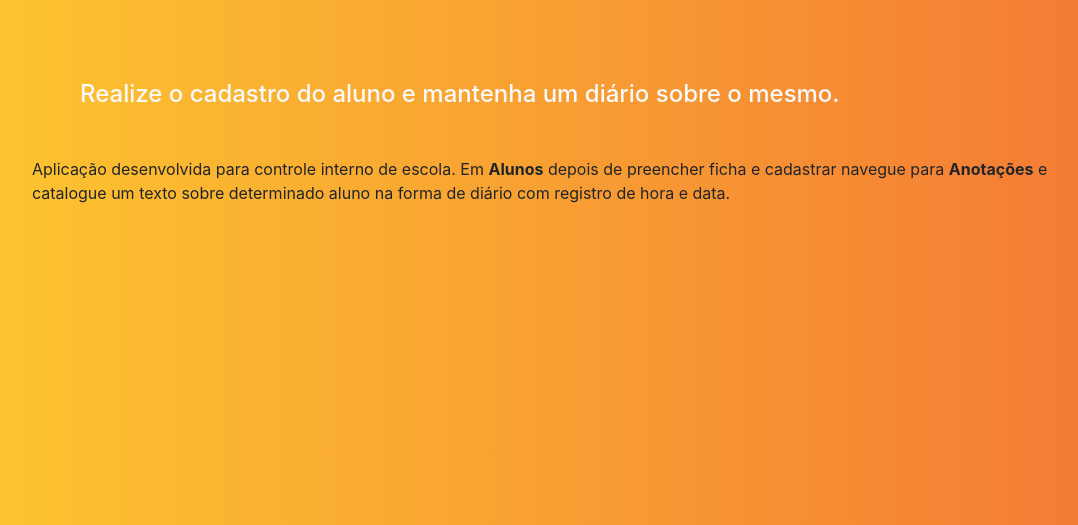
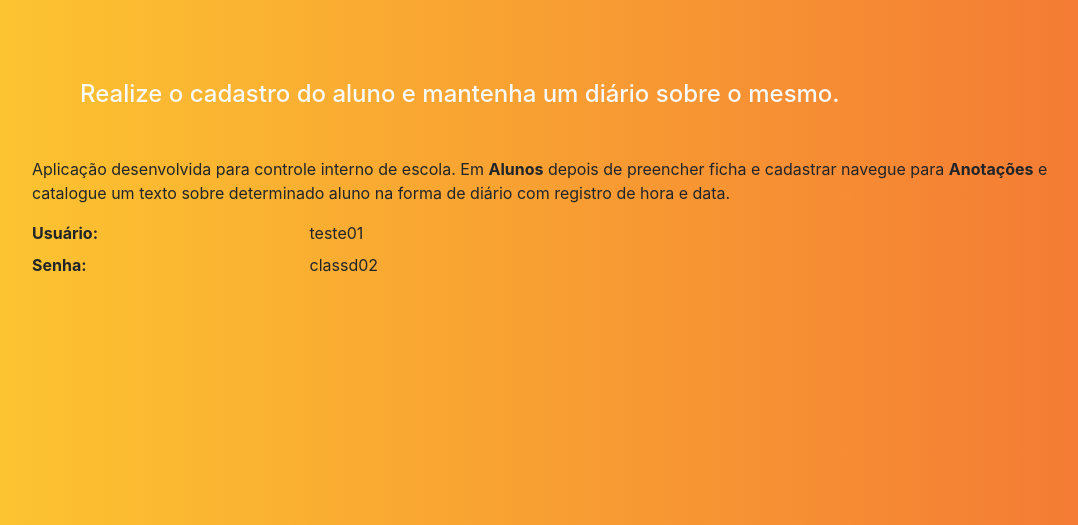
Before and after one commit to katana8819/diario_de_classe, a Django app: page / in a window 1280 px wide. Shown: the part 56-581 px from the top of the page, without its empty margins (68-1146 px from the left). Run offline with Django 3.2, Linux system fonts and the light colour scheme; some libraries are stand-ins or nearby versions.

Commit message:
update index.html

```diff
--- a/diaries/templates/diaries/index.html
+++ b/diaries/templates/diaries/index.html
@@ -6,8 +6,16 @@
     </h4>
 {% endblock header %}
 {% block content %}
-    <p>
-        Aplicação desenvolvida para controle interno de escola. Em <strong>Alunos</strong> depois de preencher ficha e cadastrar navegue para <strong>Anotações</strong> e catalogue um texto sobre determinado aluno na forma de diário com registro de hora e data.
+<p>
+    Aplicação desenvolvida para controle interno de escola. Em <strong>Alunos</strong> depois de preencher ficha e cadastrar navegue para <strong>Anotações</strong> e catalogue um texto sobre determinado aluno na forma de diário com registro de hora e data.
 
-    </p>
+</p>
+
+<dl class="row">
+    <dt class="col-sm-3">Usuário:</dt>
+    <dd class="col-sm-9">teste01</dd>
+
+    <dt class="col-sm-3">Senha:</dt>
+    <dd class="col-sm-9">classd02</dd>
+</dl>
 {% endblock content %}
```
